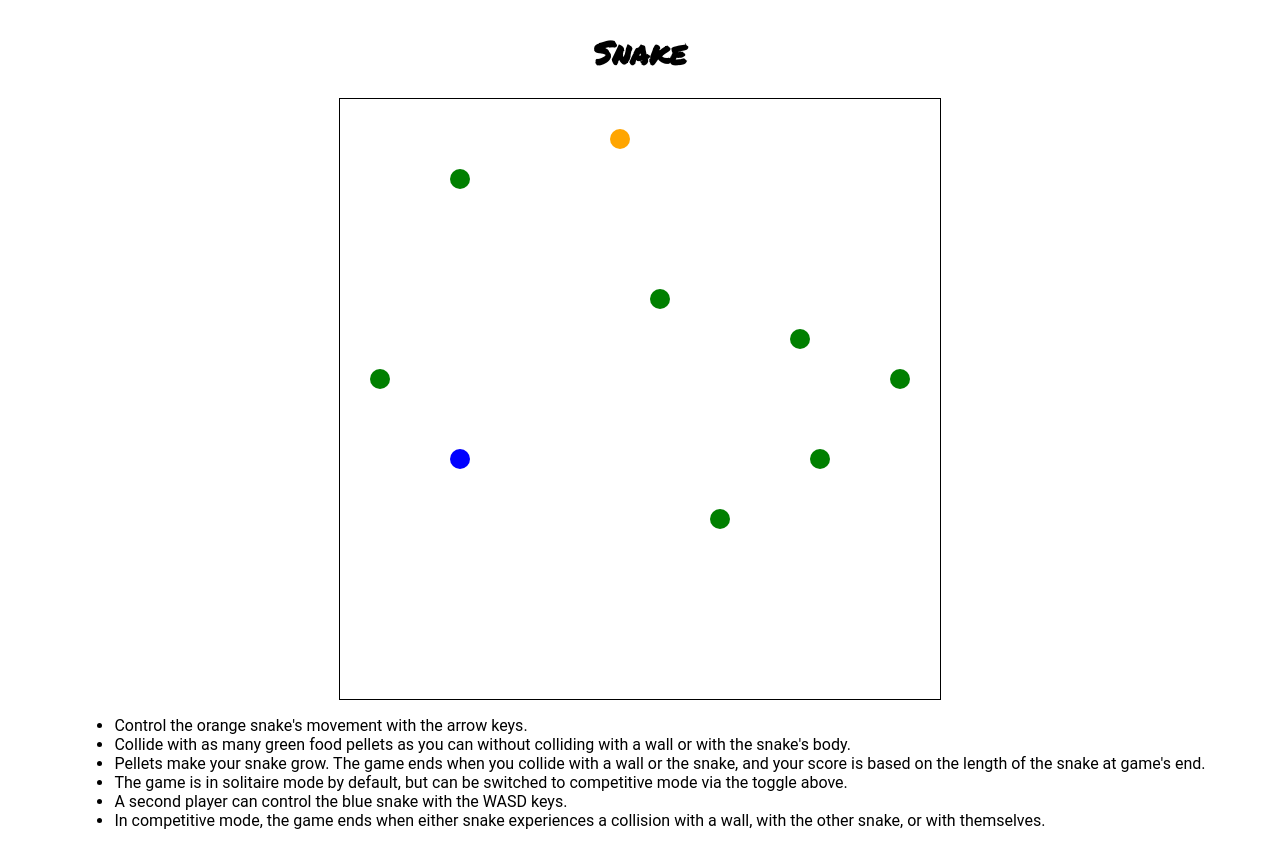
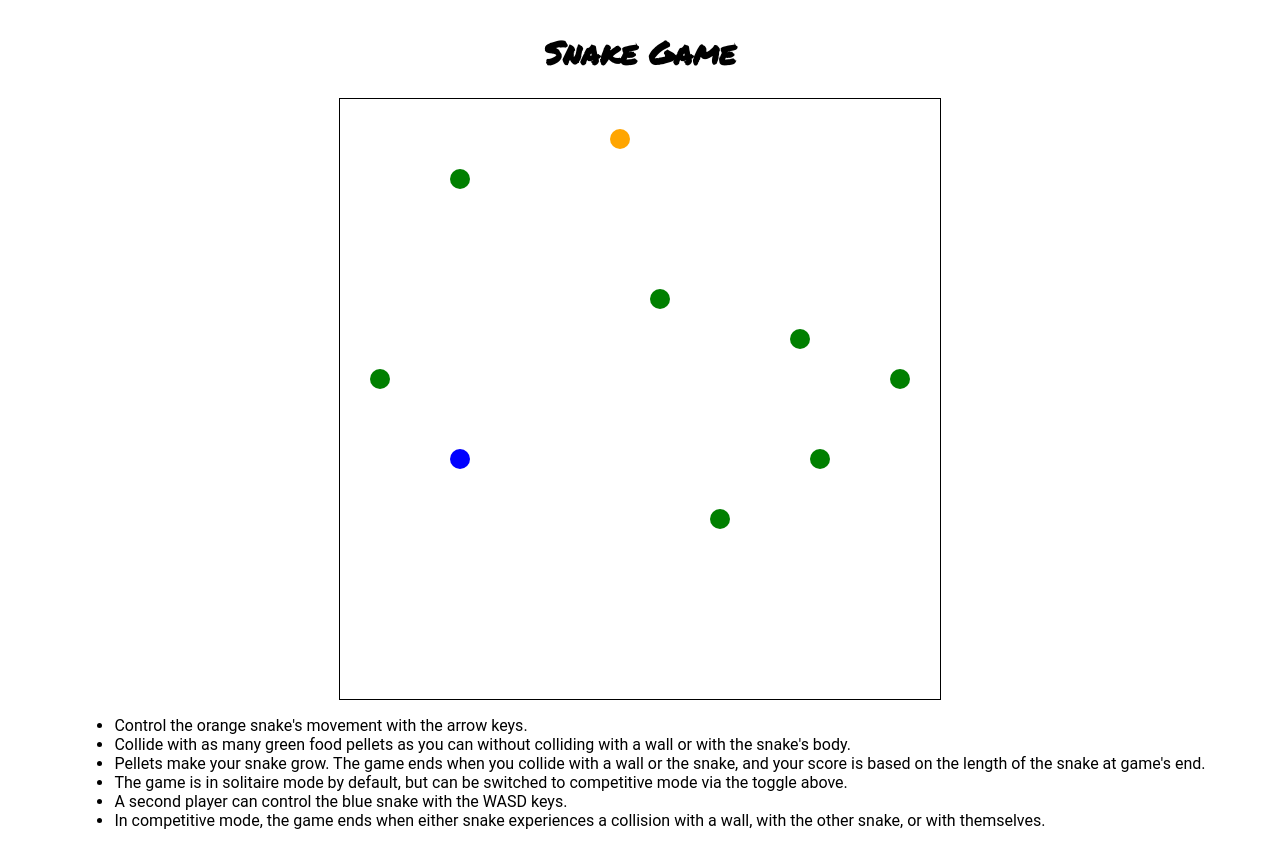
Before and after one commit to zfornaca/Snake-game, a plain HTML site: page index.html in a window 1280 px wide. Drawn offline with Linux system fonts and the light colour scheme.

Commit message:
renamed game on page

```diff
--- a/index.html
+++ b/index.html
@@ -11,7 +11,7 @@
 </head>
 
 <body>
-    <h1>Snake</h1>
+    <h1>Snake Game</h1>
     <canvas id="board" style="border: solid 1px black"></canvas>
     <ul>
         <li>Control the orange snake's movement with the arrow keys.</li>
```
